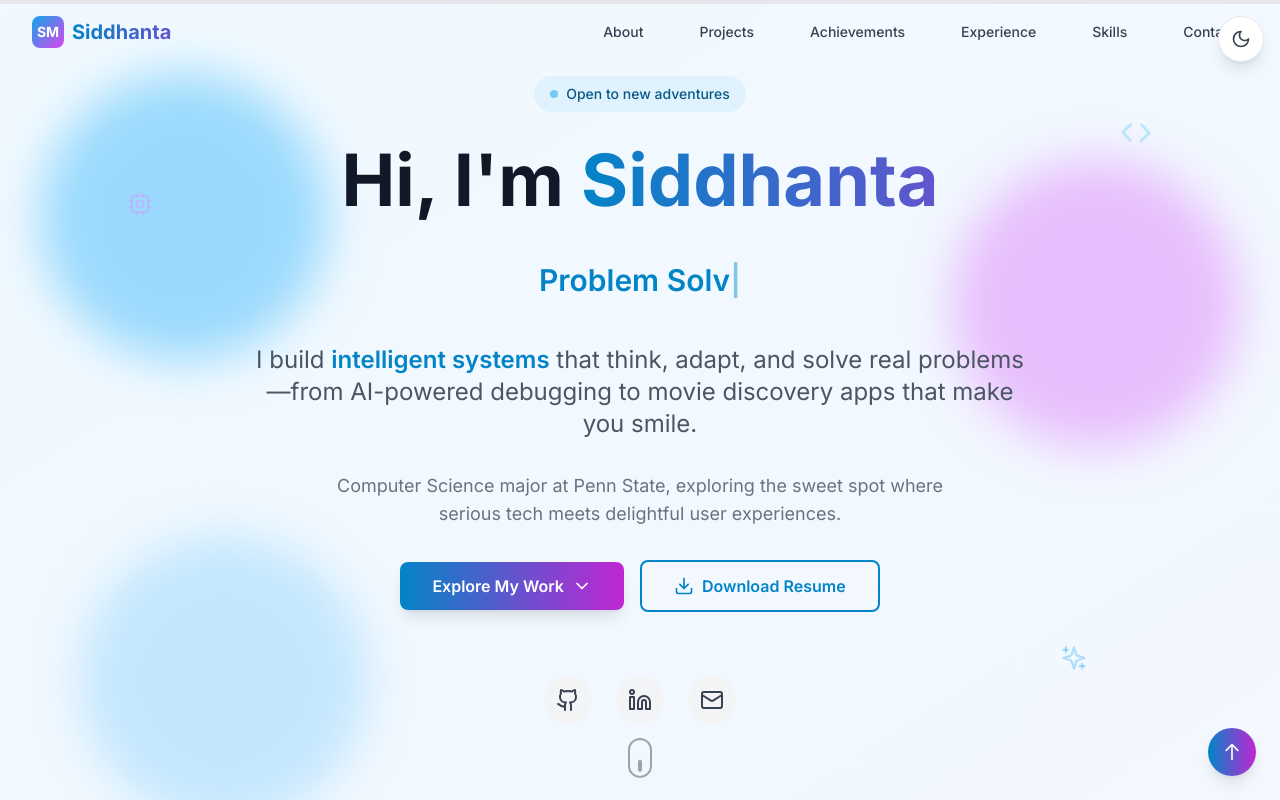
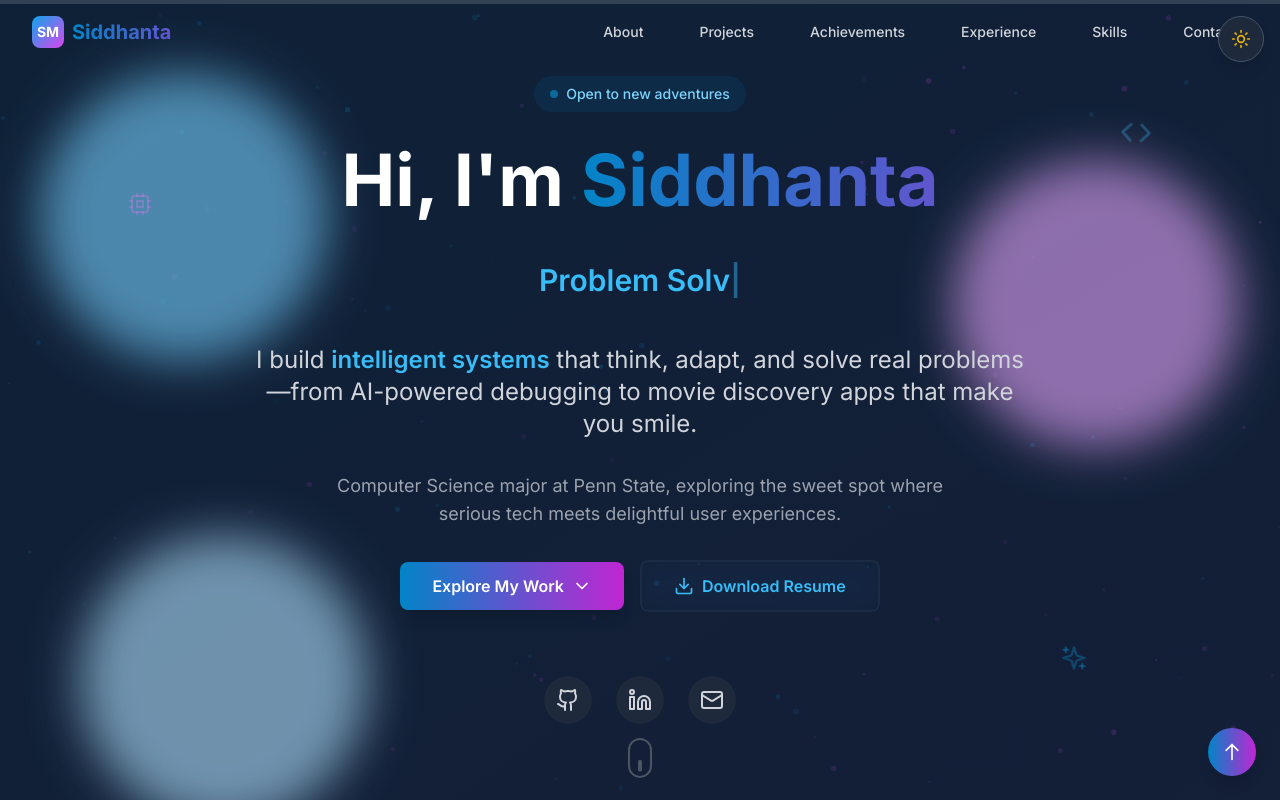
Before and after one commit to Siddhanta22/siddhantamohanty.github.io, a React (Create React App) app: page / in a window 1280 px wide. Shown: the top 800 px of the page. Built offline with nearby package versions, Linux system fonts and the light colour scheme.

Commit message:
Set dark mode as default theme

```diff
--- a/src/App.js
+++ b/src/App.js
@@ -17,18 +17,18 @@
 import BackToTop from './components/BackToTop';
 
 function App() {
-  const [darkMode, setDarkMode] = useState(false);
+  const [darkMode, setDarkMode] = useState(true);
   const [mobileMenuOpen, setMobileMenuOpen] = useState(false);
 
   useEffect(() => {
-    // Check for saved dark mode preference or default to system preference
+    // Check for saved dark mode preference or default to dark mode
     const savedMode = localStorage.getItem('darkMode');
-    const prefersDark = window.matchMedia('(prefers-color-scheme: dark)').matches;
 
     if (savedMode !== null) {
       setDarkMode(savedMode === 'true');
     } else {
-      setDarkMode(prefersDark);
+      // Default to dark mode instead of system preference
+      setDarkMode(true);
     }
   }, []);
 
```
